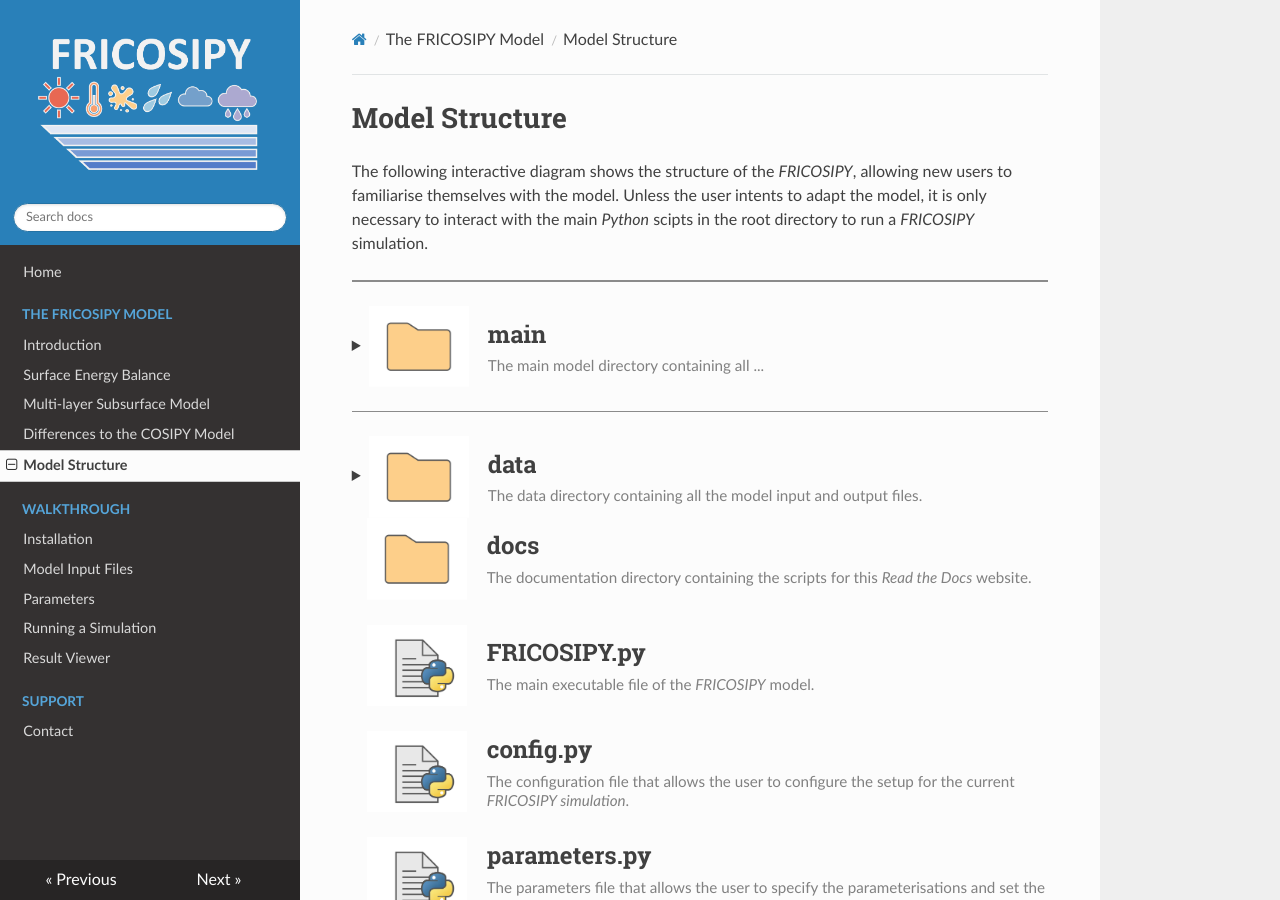
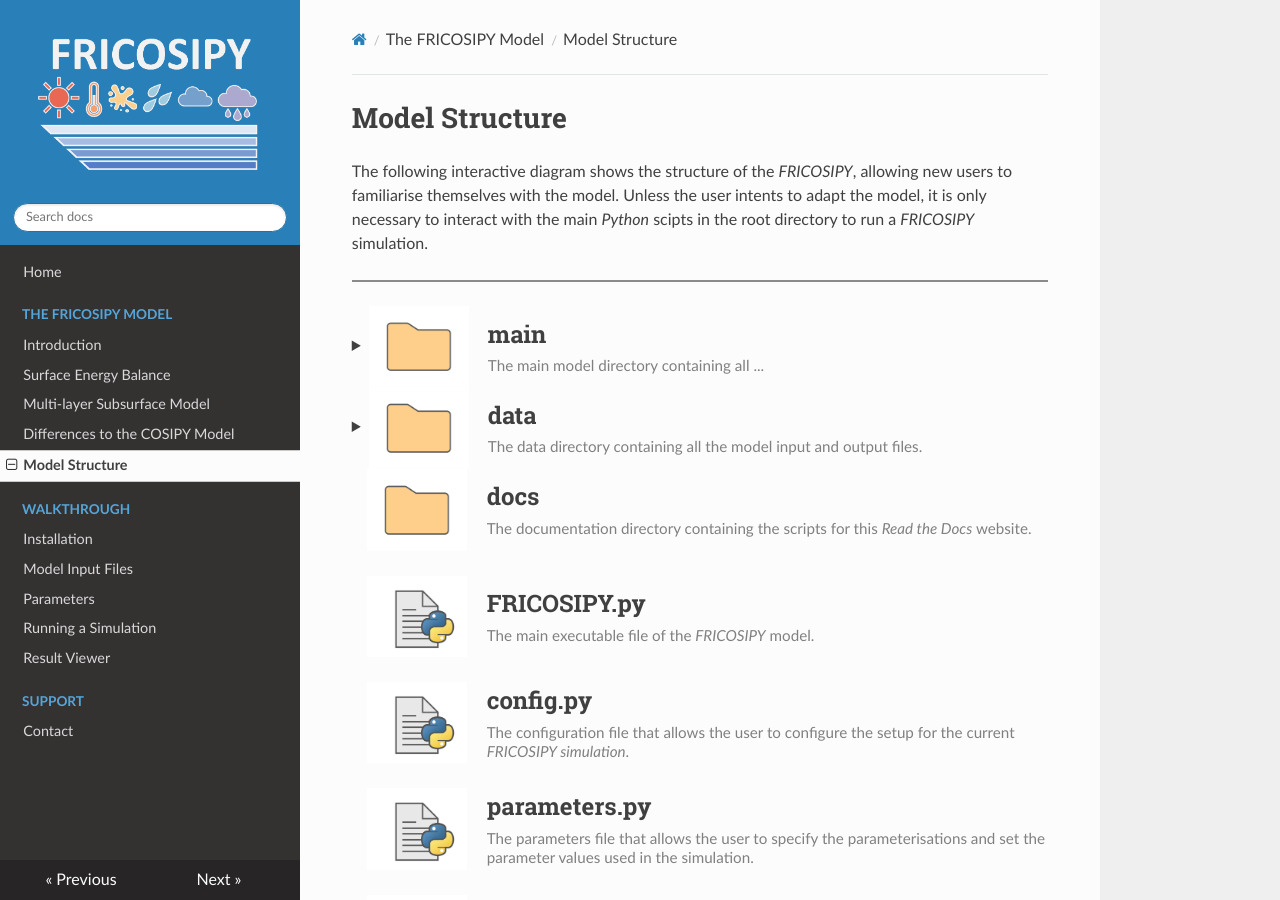
Before and after one commit to MarcusGastaldello/FRICOSIPY, an MkDocs documentation site: the page built from docs/model_structure.md, in a window 1280 px wide and 900 px high. Built offline with MkDocs 1.6.1, drawn with Linux system fonts in a browser that asks for light colours.

Commit message:
Update model_structure.md

```diff
--- a/docs/model_structure.md
+++ b/docs/model_structure.md
@@ -55,8 +55,6 @@ The following interactive diagram shows the structure of the *FRICOSIPY*, allowi
 
     </div>
 
-<hr style="height:1px; background-color:#8b8b8b; border:none;" />
-
 ??? "<img src='https://github.com/MarcusGastaldello/FRICOSIPY/raw/main/docs/icons/Folder.png' width='100' style='vertical-align: middle; margin-right: 15px;'> <div style='display: inline-block; vertical-align: middle;'><h2 style='margin: 0;'>data</h2><small style='display: block; color: gray; margin-top: 8px; font-size: 0.95em;'>The data directory containing all the model input and output files.</small></div>"
 
     <div style="margin-left: 40px;"><hr style="height:0.5px; background-color:#8b8b8b; border:none;" />
@@ -83,8 +81,6 @@ The following interactive diagram shows the structure of the *FRICOSIPY*, allowi
 
 <div style="display: table; width: 100%; margin-bottom: 25px; padding-left: 15px;"><div style="display: table-cell; vertical-align: middle; width: 115px;"><img src="https://github.com/MarcusGastaldello/FRICOSIPY/raw/main/docs/icons/Text.png" width="100" style="display: block;"></div><div style="display: table-cell; vertical-align: middle; padding-left: 5px;"><h2 style="margin: 0; padding: 0;">requirements.txt</h2><div style="margin-top: 8px;"><span style="color: gray; font-size: 0.95em;">The requirements file containing a list of packages required in the model <i>Conda</i> environment.</span></div></div></div>
 
-<hr style="height:2px; background-color:#8b8b8b; border:none;" />
-
 !!! note
 
     The remaining folder and files not presented in the diagram above are caches, *GitHub* assets and placeholders.
```
